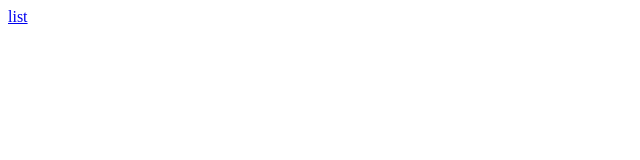
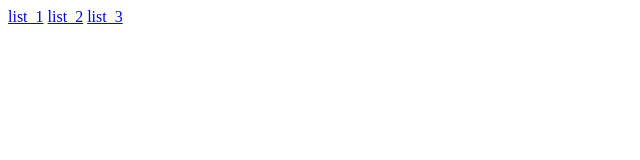
Before and after one commit to Ning-Home/Ning, a plain HTML site: page index.html in a window 1280 px wide. Shown: the whole page, without its empty margins (0-640 px from the left). Drawn offline with Linux system fonts and the light colour scheme.

Commit message:
Update index.html

```diff
--- a/index.html
+++ b/index.html
@@ -1,4 +1,3 @@
-
 <!DOCTYPE html>
 <html lang="en">
 <head>
@@ -8,9 +7,11 @@
 </head>
 <body>
 
-
+<div>
     <div id="bar">
-        <a href="#">list</a>
+        <a href="#">list_1</a>
+        <a href="#">list_2</a>
+        <a href="#">list_3</a>
     </div>
 
     <div>
@@ -18,6 +19,7 @@
 
     </div>
 
+</div>
 
 </body>
 </html>
```
